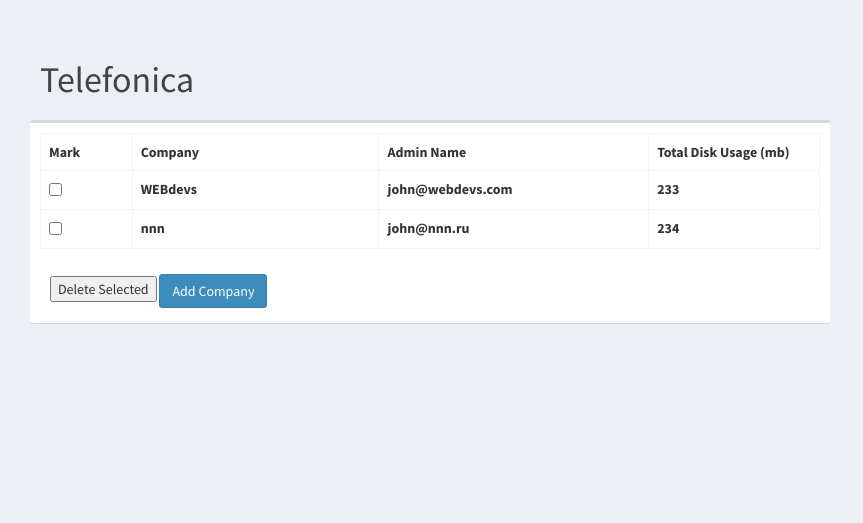
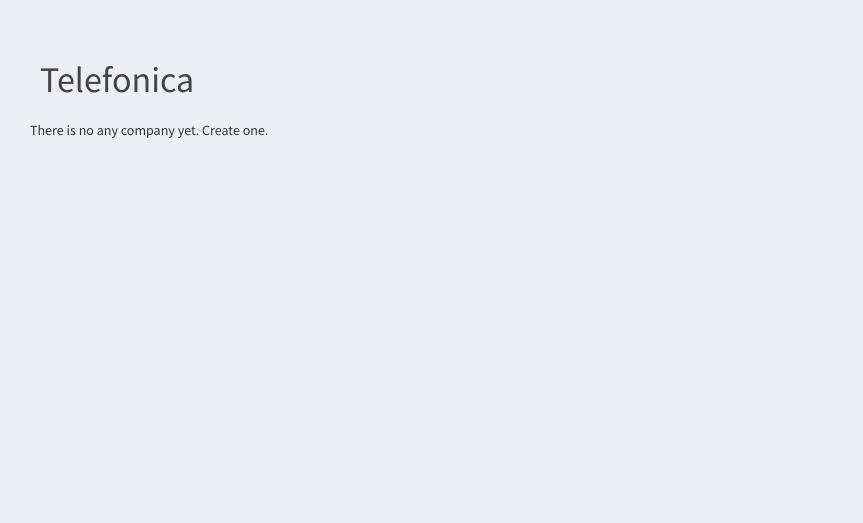
Before and after one commit to romanovskyj/fallball, a Django app: page /ui/resellers/1/ in a window 1280 px wide. Shown: the top 523 px of the page, without its empty margins (0-863 px from the left). Run offline with Django 3.2, Linux system fonts and the light colour scheme; data comes from the database, SQL or seed files in the repository; lists and menus that the app fills with data are empty; some libraries are stand-ins or nearby versions.

Commit message:
fast commit

```diff
--- a/filesharing/fs/filesharing/templates/ui/reseller.html
+++ b/filesharing/fs/filesharing/templates/ui/reseller.html
@@ -4,6 +4,7 @@
 <div class="box-header">
     <h1>{{ reseller.partnerid }}</h1>
 </div>
+{% if company %}
 <div class="box" style="width: 800px">
     <form method="POST" action="/ui/resellers/{{reseller.id}}/" role="form">
         {% csrf_token %}
@@ -37,4 +38,7 @@
         </div>
     </form>
 </div>
+{% else %}
+There is no any company yet. Create one.
+{% endif %}
 {% endblock %}
--- a/filesharing/fs/filesharing/views.py
+++ b/filesharing/fs/filesharing/views.py
@@ -62,7 +62,7 @@ def resellerCreate(request):
 
 def reseller(request, reseller_id):
     reseller = get_object_or_404(Reseller, pk=reseller_id)
-    companies = get_list_or_404(Company, resellerid=reseller)
+    companies = Company.objects.filter(resellerid=reseller)
 
     if request.method == 'POST':
         collected_form = CompanyChangeForm(data=request.POST, companies=companies)
```
